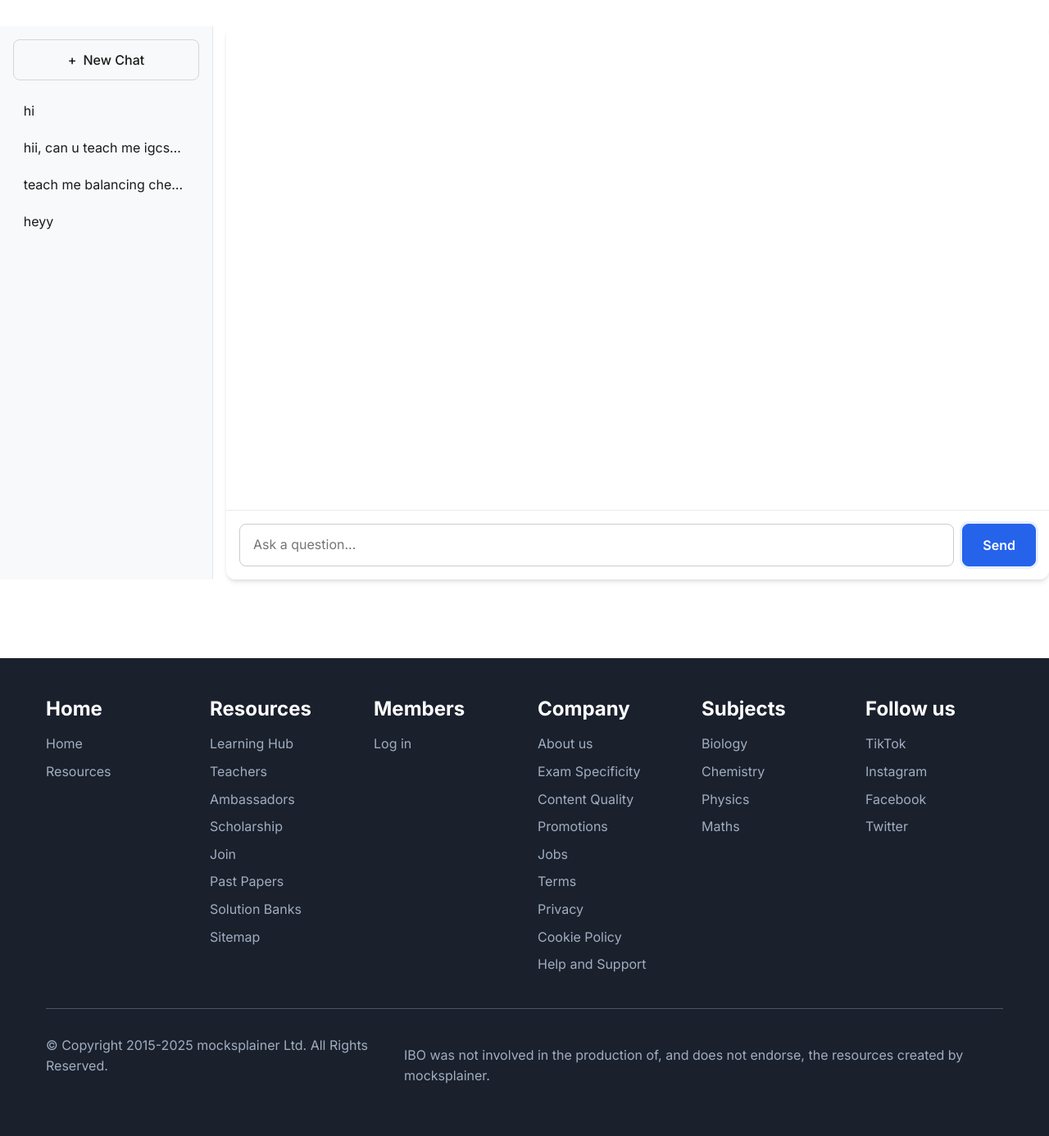
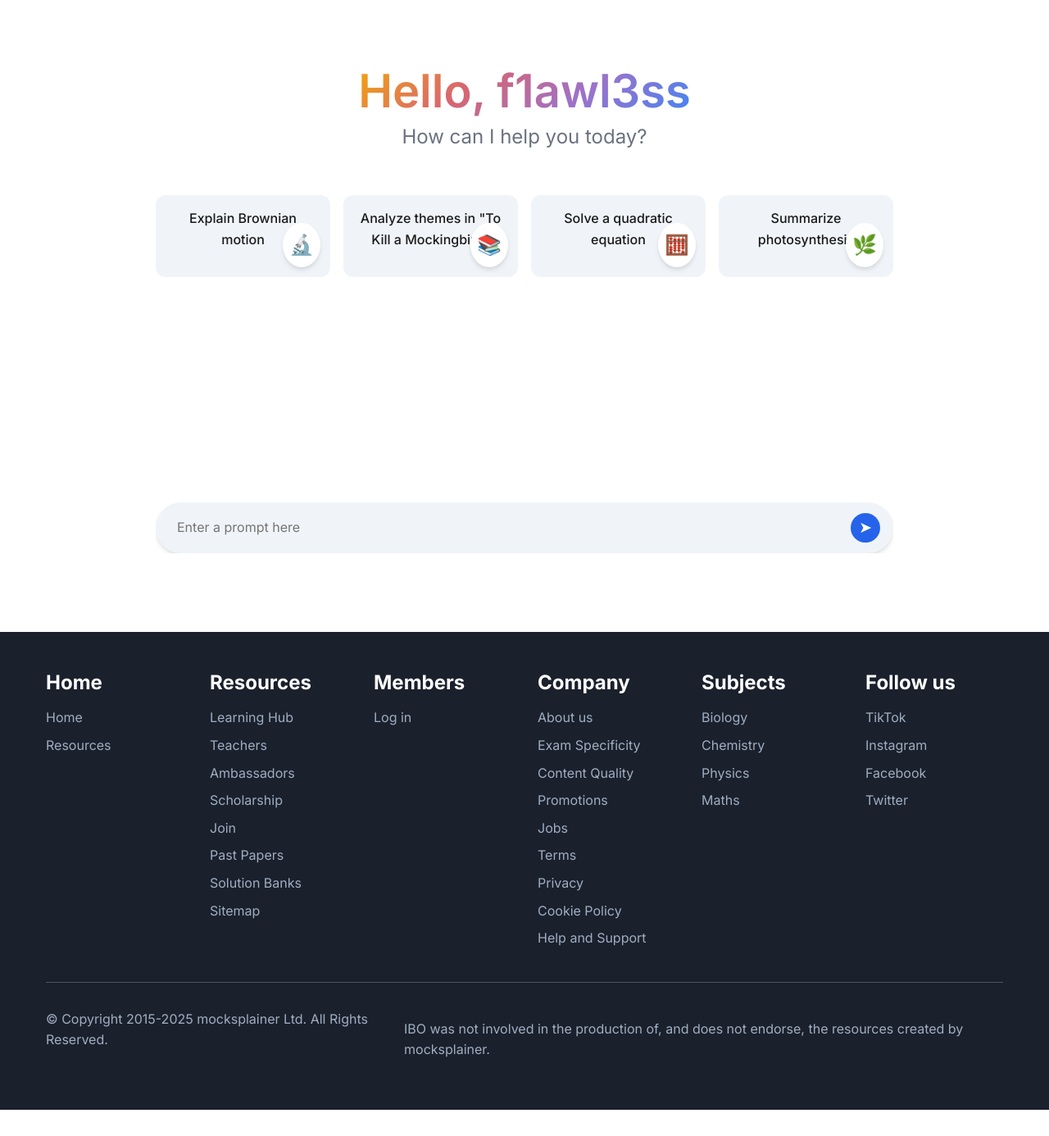
Before and after one commit to aya-aladdin/mocksplainer-flask, a Flask app: page /chatbot in a window 1280 px wide. Shown: the part 71-1457 px from the top of the page at 82% size. After the commit the page ends 1425 px from the top, so only its background shows below. Run offline with Flask 3, Linux system fonts and the light colour scheme; a user stored in the database is signed in.

Commit message:
AMAZING UI

```diff
--- a/app.py
+++ b/app.py
@@ -39,20 +39,6 @@ class Flashcard(db.Model):
     topic = db.Column(db.String(100), nullable=False)
     question = db.Column(db.Text, nullable=False)
     answer = db.Column(db.Text, nullable=False)
-
-class Conversation(db.Model):
-    id = db.Column(db.Integer, primary_key=True)
-    user_id = db.Column(db.Integer, db.ForeignKey('user.id'), nullable=False)
-    title = db.Column(db.String(150), nullable=False, default="New Chat")
-    timestamp = db.Column(db.DateTime, server_default=db.func.now())
-    messages = db.relationship('ChatMessage', backref='conversation', lazy=True, cascade="all, delete-orphan")
-
-class ChatMessage(db.Model):
-    id = db.Column(db.Integer, primary_key=True)
-    conversation_id = db.Column(db.Integer, db.ForeignKey('conversation.id'), nullable=False)
-    sender = db.Column(db.String(50), nullable=False) # 'user' or 'bot'
-    content = db.Column(db.Text, nullable=False)
-    timestamp = db.Column(db.DateTime, server_default=db.func.now())
 
 @login_manager.user_loader
 def load_user(user_id):
@@ -101,27 +87,9 @@ def save_flashcards():
 def chat():
     data = request.json
     user_message = data.get("message", "").strip()
-    conversation_id = data.get("conversation_id")
 
     if not user_message:
         return jsonify({"reply": "⚠️ Please type a message."})
-
-    # If no conversation_id is provided, create a new conversation
-    if not conversation_id:
-        # Generate a title from the first message
-        title = (user_message[:40] + '...') if len(user_message) > 40 else user_message
-        new_conversation = Conversation(user_id=current_user.id, title=title)
-        db.session.add(new_conversation)
-        db.session.commit()
-        conversation_id = new_conversation.id
-
-    # Save user message
-    user_chat_message = ChatMessage(conversation_id=conversation_id, sender='user', content=user_message)
-    db.session.add(user_chat_message)
-    db.session.commit()
-
-    # Get the conversation object
-    conversation = Conversation.query.get(conversation_id)
 
     try:
         # System Instruction for the IGCSE TutorBot
@@ -165,12 +133,7 @@ def chat():
                 else:
                     reply = content.strip()
 
-                # Save bot message
-                bot_chat_message = ChatMessage(conversation_id=conversation_id, sender='bot', content=reply)
-                db.session.add(bot_chat_message)
-                db.session.commit()
-
-                return jsonify({"reply": reply, "conversation_id": conversation_id, "conversation_title": conversation.title})
+                return jsonify({"reply": reply})
             else:
                 # Read error response body if available
                 error_body = response.read().decode('utf-8', errors='ignore')
@@ -250,21 +213,10 @@ def profile():
     recent_flashcards = Flashcard.query.filter_by(user_id=current_user.id).order_by(Flashcard.id.desc()).limit(5).all()
     return render_template('profile.html', total_flashcards=total_flashcards, topics=topics, recent_flashcards=recent_flashcards)
 
-@app.route('/chatbot', defaults={'conversation_id': None})
-@app.route('/chatbot/<int:conversation_id>')
+@app.route('/chatbot')
 @login_required
-def chatbot(conversation_id):
-    # Fetch all conversations for the sidebar
-    conversations = Conversation.query.filter_by(user_id=current_user.id).order_by(Conversation.timestamp.desc()).all()
-
-    # If a specific conversation is requested, fetch its messages
-    active_conversation_messages = []
-    if conversation_id:
-        active_conversation = Conversation.query.get(conversation_id)
-        if active_conversation and active_conversation.user_id == current_user.id:
-            active_conversation_messages = active_conversation.messages
-
-    return render_template('chatbot.html', conversations=conversations, active_conversation_messages=active_conversation_messages, active_conversation_id=conversation_id)
+def chatbot():
+    return render_template('chatbot.html')
 
 @app.route('/flashcards')
 @login_required
--- a/static/style.css
+++ b/static/style.css
@@ -436,12 +436,19 @@ margin-top: 1rem;
     display: flex;
 }
 
-.chatbot-page-container {
-    max-width: 900px; /* Wider chat area */
+.chatbot-page-container.gemini-style {
+    max-width: 900px;
     margin: 0 auto; /* Center it */
-    padding: 0 0.5rem; /* Smaller side margins */
     width: 100%;
+    height: 100%;
+    display: flex;
+    flex-direction: column;
 }
+
+.gemini-style .chat-main {
+    height: 100%;
+}
+
 
 .chatbot-card.card {
     box-shadow: none;
@@ -458,12 +465,11 @@ margin-top: 1rem;
     width: 100%;
     display: flex;
     flex-direction: column;
-    height: 100%;
+    height: calc(100vh - 61px - 6rem); /* Full height minus header and padding */
     border: none;
-    border-radius: 12px;
     overflow: hidden;
-    background: var(--panel);
-    box-shadow: var(--shadow);
+    background: transparent;
+    box-shadow: none;
 }
 
 #chat-messages {
@@ -476,48 +482,155 @@ margin-top: 1rem;
 }
 
 .message {
-    padding: 10px 16px;
-    border-radius: 18px;
     max-width: 80%;
     line-height: 1.5;
+    display: flex;
+    gap: 1rem;
 }
 
 .user-message {
-    background-color: var(--accent);
-    color: white;
     align-self: flex-end;
-    border-bottom-right-radius: 4px;
+    flex-direction: row-reverse;
 }
 
 .bot-message {
-    background-color: var(--panel-2);
-    color: var(--ink);
     align-self: flex-start;
-    border: 1px solid #e2e8f0;
-    border-bottom-left-radius: 4px;
+}
+
+.message-content {
+    padding: 10px 16px;
+    border-radius: 18px;
+}
+
+.user-message .message-content {
+    background-color: #eef4ff;
+    color: #1f2937;
+}
+
+.bot-message .message-content {
+    background-color: transparent;
+    padding: 0;
+}
+
+.user-avatar, .bot-avatar {
+    width: 32px;
+    height: 32px;
+    border-radius: 50%;
+    display: flex;
+    align-items: center;
+    justify-content: center;
+    font-weight: 500;
+    flex-shrink: 0;
+}
+
+.user-avatar {
+    background-color: #7c3aed;
+    color: white;
+}
+
+.bot-avatar {
+    background: linear-gradient(135deg, #4285f4, #9b72cb, #d96570, #f2a60c);
+    color: white;
+    font-size: 1.2rem;
 }
 
 #chat-form {
     display: flex;
-    gap: 10px;
-    padding: 1rem;
-    border-top: 1px solid #e9ecef;
-    background: var(--panel);
+    align-items: center;
+    padding: 0.5rem 1rem;
+    background-color: #f0f4f9;
+    border-radius: 999px;
+    margin-top: 1rem;
+    box-shadow: var(--shadow);
 }
 
 #chat-input {
     flex-grow: 1;
-    border: 1px solid #ccc;
-    border-radius: 5px;
-    padding: 8px;
-    border-radius: 8px;
-    padding: 12px 16px;
+    border: none;
+    background: transparent;
+    padding: 10px;
     font-size: 1rem;
 }
 #chat-input:focus {
     outline: none;
-    border-color: var(--accent);
-    box-shadow: var(--ring);
+}
+
+#send-button {
+    background: var(--accent);
+    color: white;
+    border: none;
+    border-radius: 50%;
+    width: 36px;
+    height: 36px;
+    font-size: 1.2rem;
+    cursor: pointer;
+    display: flex;
+    align-items: center;
+    justify-content: center;
+    transition: background-color 0.2s;
+}
+#send-button:hover {
+    background: #1d4ed8;
+}
+
+/* Gemini Welcome Screen Styles */
+#chat-welcome-screen {
+    flex-grow: 1;
+    display: flex;
+    flex-direction: column;
+    justify-content: center;
+    align-items: center;
+    text-align: center;
+    padding-bottom: 10vh;
+}
+
+.welcome-header h1 {
+    font-size: 3.5rem;
+    font-weight: 600;
+}
+.welcome-header h2 {
+    font-size: 1.5rem;
+    color: var(--muted);
+    font-weight: 400;
+}
+.gradient-text {
+    background: -webkit-linear-gradient(135deg, #4285f4, #9b72cb, #d96570, #f2a60c);
+    -webkit-background-clip: text;
+    -webkit-text-fill-color: transparent;
+}
+
+.prompt-suggestions {
+    display: grid;
+    grid-template-columns: repeat(4, 1fr);
+    gap: 1rem;
+    margin-top: 3rem;
+    width: 100%;
+}
+
+.suggestion-card {
+    background-color: #f0f4f9;
+    padding: 1rem;
+    border-radius: 12px;
+    cursor: pointer;
+    transition: background-color 0.2s;
+    position: relative;
+    min-height: 100px;
+}
+.suggestion-card:hover {
+    background-color: #e1e7f0;
+}
+.suggestion-card p {
+    font-weight: 500;
+}
+.suggestion-card .card-icon {
+    position: absolute;
+    bottom: 0.75rem;
+    right: 0.75rem;
+    font-size: 1.5rem;
+    background-color: white;
+    padding: 0.5rem;
+    border-radius: 50%;
+    box-shadow: var(--shadow);
 }
 
 .flashcards-container {
--- a/templates/chatbot.html
+++ b/templates/chatbot.html
@@ -3,38 +3,42 @@
 {% block title %}Chatbot Tutor{% endblock %}
 
 {% block content %}
-<div class="chat-layout-container">
-    <!-- Sidebar for Chat History -->
-    <aside class="chat-sidebar">
-        <div class="sidebar-header">
-            <a href="{{ url_for('chatbot') }}" class="btn new-chat-btn">
-                <span>+</span> New Chat
-            </a>
-        </div>
-        <nav class="chat-history">
-            <ul>
-                {% for conv in conversations %}
-                <li class="{{ 'active' if conv.id == active_conversation_id else '' }}">
-                    <a href="{{ url_for('chatbot', conversation_id=conv.id) }}">{{ conv.title }}</a>
-                </li>
-                {% endfor %}
-            </ul>
-        </nav>
-    </aside>
-
+<div class="chatbot-page-container gemini-style">
     <!-- Main Chat Area -->
     <main class="chat-main">
         <div id="chat-container">
+            <!-- Gemini-style Welcome Screen -->
+            <div id="chat-welcome-screen">
+                <div class="welcome-header">
+                    <h1 class="gradient-text">Hello, {{ current_user.username }}</h1>
+                    <h2>How can I help you today?</h2>
+                </div>
+                <div class="prompt-suggestions">
+                    <div class="suggestion-card" onclick="startWithPrompt('Explain Brownian motion')">
+                        <p>Explain Brownian motion</p>
+                        <div class="card-icon">🔬</div>
+                    </div>
+                    <div class="suggestion-card" onclick="startWithPrompt('What are the main themes in \'To Kill a Mockingbird\'?')">
+                        <p>Analyze themes in "To Kill a Mockingbird"</p>
+                        <div class="card-icon">📚</div>
+                    </div>
+                    <div class="suggestion-card" onclick="startWithPrompt('Help me solve this quadratic equation: x^2 - 5x + 6 = 0')">
+                        <p>Solve a quadratic equation</p>
+                        <div class="card-icon">🧮</div>
+                    </div>
+                    <div class="suggestion-card" onclick="startWithPrompt('Summarize the process of photosynthesis')">
+                        <p>Summarize photosynthesis</p>
+                        <div class="card-icon">🌿</div>
+                    </div>
+                </div>
+            </div>
+
             <div id="chat-messages">
-                {% for message in active_conversation_messages %}
-                    <div class="message {{ 'user-message' if message.sender == 'user' else 'bot-message' }}">
-                        {{ message.content | safe }}
-                    </div>
-                {% endfor %}
+                <!-- Chat messages will be appended here by JavaScript -->
             </div>
             <form id="chat-form">
-                <input type="text" id="chat-input" placeholder="Ask a question..." autocomplete="off">
-                <button type="submit" class="btn btn-primary">Send</button>
+                <input type="text" id="chat-input" placeholder="Enter a prompt here" autocomplete="off">
+                <button type="submit" id="send-button" title="Send message">➤</button>
             </form>
         </div>
     </main>
@@ -44,21 +48,38 @@
         const chatForm = document.getElementById('chat-form');
         const chatInput = document.getElementById('chat-input');
         const chatMessages = document.getElementById('chat-messages');
-        let currentConversationId = {{ active_conversation_id | tojson }};
+        const welcomeScreen = document.getElementById('chat-welcome-screen');
 
+        /**
+         * Appends a new message to the chat container and handles rendering.
+         */
         function appendMessage(sender, text) {
+            // Hide welcome screen on first message
+            if (welcomeScreen.style.display !== 'none') {
+                welcomeScreen.style.display = 'none';
+            }
+
             const messageElement = document.createElement('div');
             messageElement.classList.add('message');
 
             if (sender === 'bot') {
-                messageElement.innerHTML = marked.parse(text); // Use marked.js to parse markdown
+                const avatar = '<div class="bot-avatar">✨</div>';
+                // Use marked.js to parse markdown for bot messages
+                messageElement.innerHTML = avatar + '<div class="message-content">' + marked.parse(text) + '</div>';
             } else {
-                messageElement.textContent = text; // For user messages, just display plain text
+                const avatar = '<div class="user-avatar">{{ current_user.username[0] | upper }}</div>';
+                // For user messages, display plain text only
+                const messageContent = document.createElement('div');
+                messageContent.className = 'message-content';
+                messageContent.textContent = text;
+                messageElement.innerHTML = avatar;
+                messageElement.appendChild(messageContent);
             }
+
             messageElement.classList.add(sender === 'user' ? 'user-message' : 'bot-message');
             chatMessages.appendChild(messageElement);
 
-            // After appending, tell KaTeX to render math in the new message
+            // After appending, tell KaTeX to render math expressions
             if (sender === 'bot') {
                 renderMathInElement(messageElement, {
                     delimiters: [
@@ -73,17 +94,8 @@
             chatMessages.scrollTop = chatMessages.scrollHeight;
         }
 
-        // On page load, render markdown and math for existing messages
-        document.querySelectorAll('.bot-message').forEach(messageElement => {
-            messageElement.innerHTML = marked.parse(messageElement.innerHTML);
-            renderMathInElement(messageElement, { delimiters: [{left: '$$', right: '$$', display: true}, {left: '$', right: '$', display: false}, {left: '\\(', right: '\\)', display: false}, {left: '\\[', right: '\\]', display: true}] });
-        });
-        chatMessages.scrollTop = chatMessages.scrollHeight; // Scroll to bottom on load
-
-        chatForm.addEventListener('submit', async (e) => {
-            e.preventDefault();
-
-            const message = chatInput.value;
+        async function sendMessage() {
+            const message = chatInput.value.trim();
             if (!message) return;
 
             appendMessage('user', message);
@@ -95,7 +107,7 @@
                     headers: {
                         'Content-Type': 'application/json'
                     },
-                    body: JSON.stringify({ message: message, conversation_id: currentConversationId })
+                    body: JSON.stringify({ message: message })
                 });
 
                 if (!response.ok) {
@@ -104,16 +116,24 @@
 
                 const data = await response.json();
 
-                // If this was a new chat, redirect to the new conversation URL to preserve history
-                if (!currentConversationId && data.conversation_id) {
-                    window.location.href = `/chatbot/${data.conversation_id}`;
-                }
-                appendMessage('bot', data.reply); // The new message is already on the page if we redirected, but this is fine for now.
+                // Append the new message to allow multi-turn chat
+                appendMessage('bot', data.reply);
 
             } catch (error) {
                 console.error('Error:', error);
                 appendMessage('bot', 'Sorry, something went wrong. Please try again.');
             }
+        }
+
+        function startWithPrompt(prompt) {
+            chatInput.value = prompt;
+            sendMessage();
+        }
+
+        // --- Form Submission Logic ---
+        chatForm.addEventListener('submit', async (e) => {
+            e.preventDefault();
+            sendMessage();
         });
     </script>
 {% endblock %}
```
Also changed, not shown: instance/igcse_study.sqlite3.
